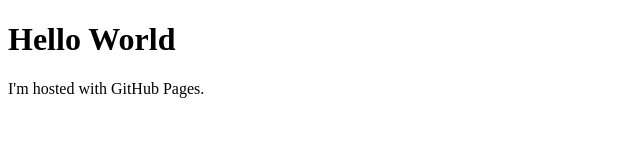
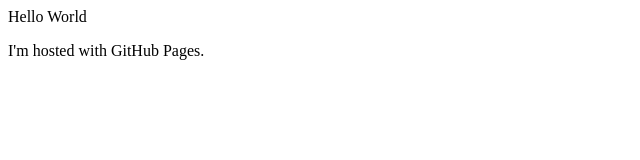
Before and after one commit to cwjlu/cwjlu.github.io, a plain HTML site: page index.html in a window 1280 px wide. Shown: the whole page, without its empty margins (0-640 px from the left). Drawn offline with Linux system fonts and the light colour scheme.

Commit message:
Update index.html

```diff
--- a/index.html
+++ b/index.html
@@ -1,7 +1,7 @@
 <!DOCTYPE html>
 <html>
 <body>
-<h1>Hello World</h1>
+<hl>Hello World</hl>
 <p>I'm hosted with GitHub Pages.</p>
 </body>
 </html>
```
